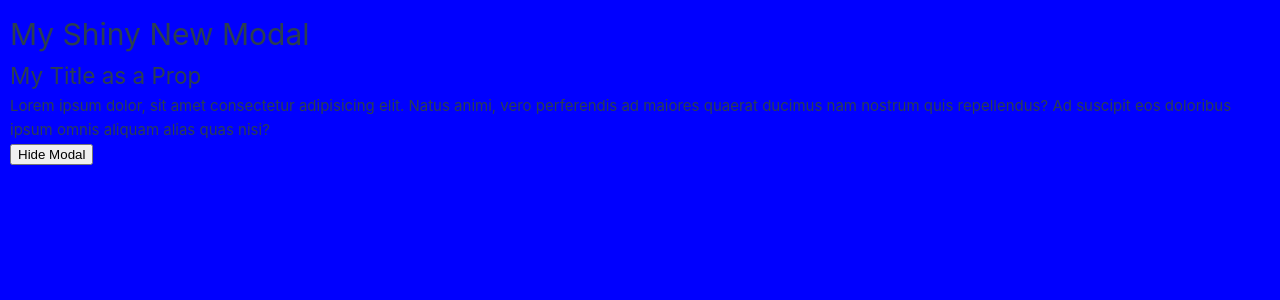
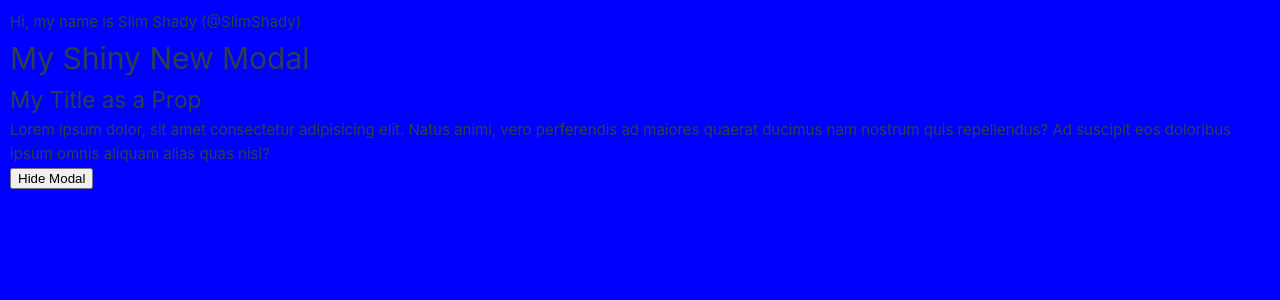
Before and after one commit to TsuZAke26/vue-3-composition-test, a Vue app: page /modals in a window 1280 px wide. Both pictures are taken after a click on the button "Show modal". Shown: the top 300 px of the page. Built offline with nearby package versions, Linux system fonts and the light colour scheme.

Commit message:
Provide/inject with TypeScript

```diff
--- a/src/App.vue
+++ b/src/App.vue
@@ -1,4 +1,6 @@
 <template>
+  <div class="user-data">{{ userData.name }} (@{{ userData.username }})</div>
+
   <nav>
     <RouterLink to="/">Home</RouterLink>
     <RouterLink to="/posts">Posts</RouterLink>
@@ -7,6 +9,19 @@
 
   <RouterView />
 </template>
+
+<script setup lang="ts">
+import { reactive, provide } from "vue";
+import type { UserData } from "@/types/IUserData";
+import { UserDataKey } from "@/symbols/userData";
+
+const userData: UserData = reactive({
+  name: "Slim Shady",
+  username: "SlimShady",
+});
+
+provide(UserDataKey, userData);
+</script>
 
 <style>
 @import "@/assets/base.css";
--- a/src/components/Modal.vue
+++ b/src/components/Modal.vue
@@ -1,8 +1,13 @@
 <template>
   <teleport to=".modals-container">
     <div v-if="modelValue" class="modal">
+      <div class="user-data">
+        Hi, my name is {{ userData?.name }} (@{{ userData?.username }})
+      </div>
+
       <h1><slot name="title" /></h1>
       <h2>{{ title }}</h2>
+
       <slot />
       <button @click="handleHideModal">Hide Modal</button>
     </div>
@@ -10,6 +15,9 @@
 </template>
 
 <script setup lang="ts">
+import { inject } from "vue";
+import { UserDataKey } from "@/symbols/userData";
+
 const props = defineProps({
   modelValue: {
     type: Boolean,
@@ -17,14 +25,16 @@ const props = defineProps({
   },
   title: {
     type: String,
-    default: '',
+    default: "",
   },
 });
 
-const emit = defineEmits(['update:modelValue']);
+const emit = defineEmits(["update:modelValue"]);
 const handleHideModal = () => {
-  emit('update:modelValue', false);
+  emit("update:modelValue", false);
 };
+
+const userData = inject(UserDataKey);
 </script>
 
 <style scoped>
--- /dev/null
+++ b/src/symbols/userData.ts
@@ -0,0 +1,6 @@
+import type { InjectionKey } from 'vue';
+import type { UserData } from '@/types/IUserData';
+
+const UserDataKey: InjectionKey<UserData> = Symbol('userData');
+
+export { UserDataKey };
--- /dev/null
+++ b/src/types/IUserData.ts
@@ -0,0 +1,6 @@
+interface UserData {
+  name: string;
+  username: string;
+}
+
+export type { UserData };
```
